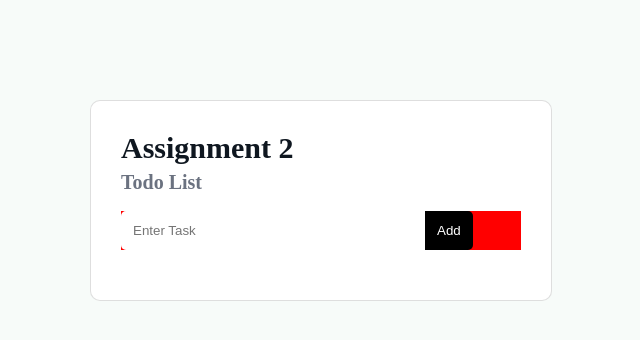
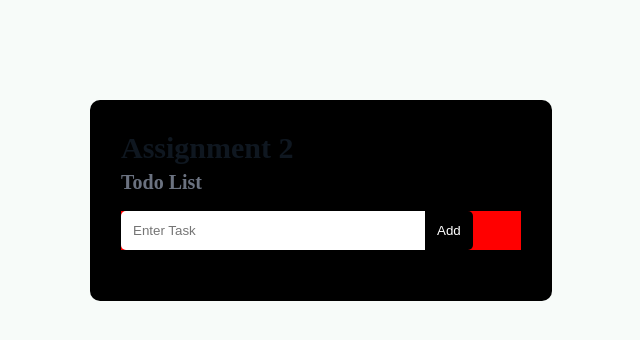
Before and after one commit to panchalvraj10-hub/tutedude-react-assignment-2, a React (Create React App) app: page / in a window 1280 px wide. Shown: the top 340 px of the page, without its empty margins (319-959 px from the left). Built offline with nearby package versions, Linux system fonts and the light colour scheme.

Commit message:
Change main background color to black

```diff
--- a/src/App.css
+++ b/src/App.css
@@ -4,7 +4,7 @@ body {
 }
 
 .main {
-    background-color:#ffffff;
+    background-color:#000;
     width: 400px;
     border-radius: 10px;
     margin: 100px auto;
```
